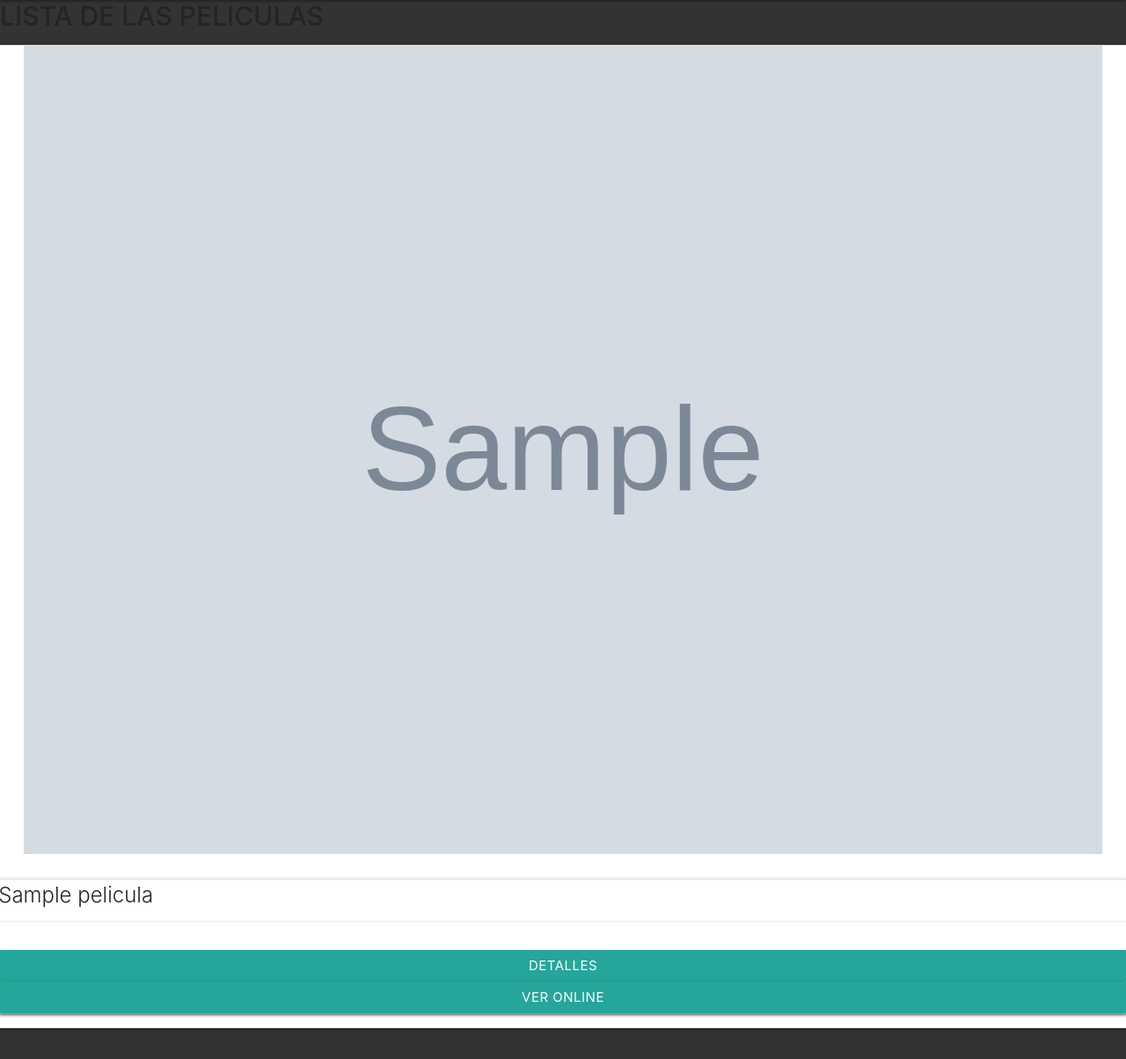
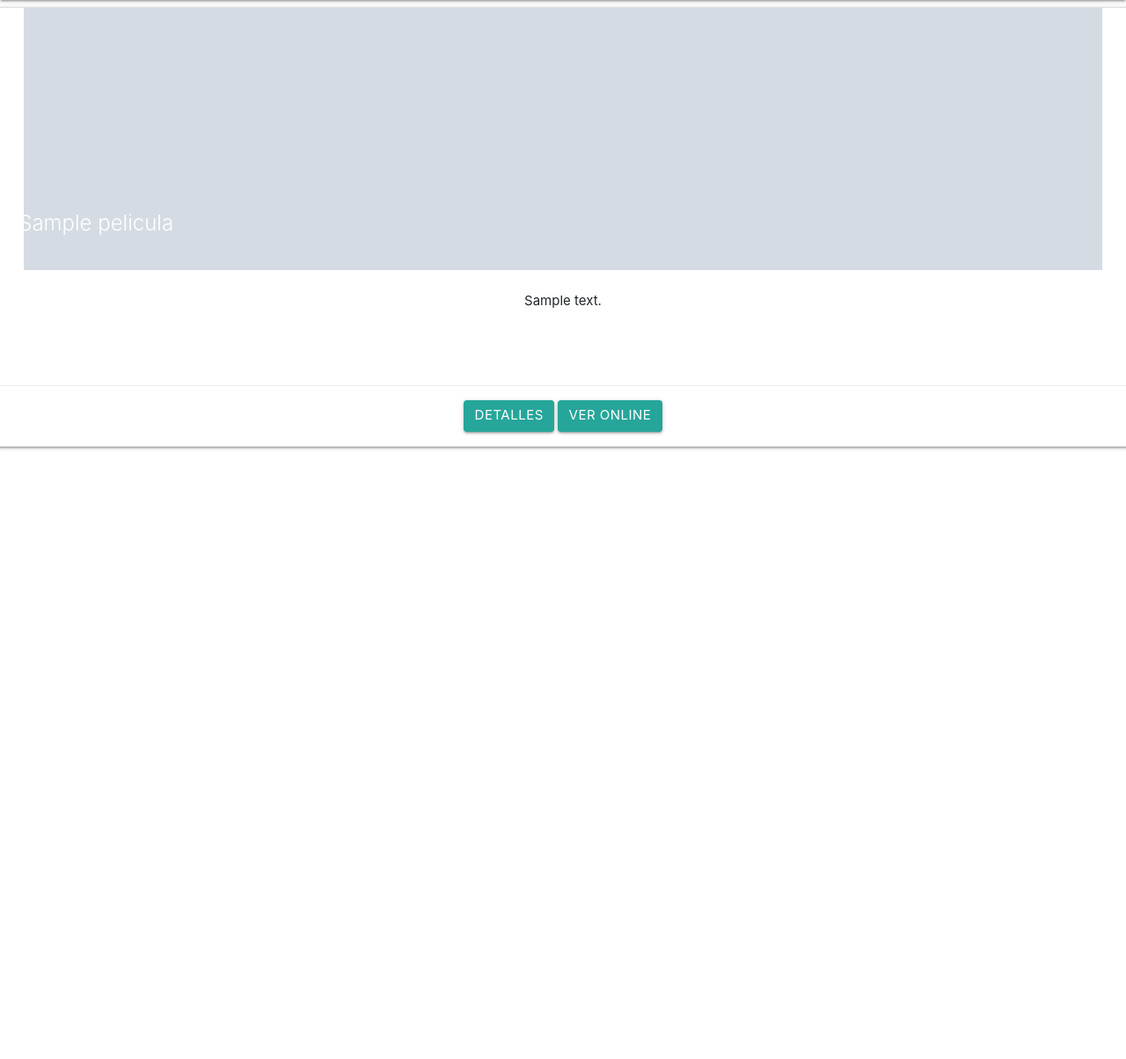
Before and after one commit to dpepe20/Linkpelis, a Django app: page /lista_peliculas/ in a window 1280 px wide. Shown: the part 64-1268 px from the top of the page at 88% size. After the commit the page ends 575 px from the top, so only its background shows below. Run offline with Django 3.2, Linux system fonts and the light colour scheme; a user stored in the database is signed in; tables that the repository leaves empty hold one stand-in row (values such as "Sample post"); grey boxes marked "Sample" are stand-in pictures; some libraries are stand-ins or nearby versions.

Commit message:
Update lista_peliculas.html

```diff
--- a/templates/lista_peliculas.html
+++ b/templates/lista_peliculas.html
@@ -4,38 +4,36 @@
 	Lista peliculas
 
 {% endblock titulo %}
-
+<link rel="stylesheet" type="text/css" href="{% static 'css/lista_peliculas.css' %}">
+	<body>
 {% block contenido %}
-	<link rel="stylesheet" type="text/css" href="{% static 'css/lista_peliculas.css' %}">
-
-<body>
-
-			<h2 class="tor">LISTA DE LAS PELICULAS </h2>
-<div class="row">
+	<div class="todo">
+		<div class="row">
 	{% for p in lista %}
 
 
-    <div class="col s12 m3 x3 xl3 ">
-      <div class="card Small"style="width:100%; height:auto;">
-        <div class="card-image" style="width:100%; height:auto;">
-			<img src="/media/{{p.imagen}}" style="width:100%; height:100%;">
+    <div class="col s12 m6 l3 center-align ">
+      <div class="card large">
+        <div class="card-image">
+			<img src="/media/{{p.imagen}}">
+          <span class="card-title">{{p.nombre}}</span>
         </div>
-        <div class="card sticky-action">
-        	<span class="card-title">{{p.nombre}}</span>
-    <div class="card-action"></div>
-    <a class="waves-effect waves-light btn" href="{% url 'vista_ver_pelicula' id_peli=p.id %}"> Detalles</a>
+        <div class="card-content">
+          <p>{{p.descripcion}}</p>
+        </div>
+        <div class="card-action">
+
+          {% if user.is_staff %}
+     <a class="waves-effect waves-light btn" href="{% url 'vista_ver_pelicula' id_peli=p.id %}"> Detalles</a>
 
 	 <a class="waves-effect waves-light btn" href="{{p.Ver_online}}"  target="_blank"> VER ONLINE	</a>
-    <div class="card-reveal"></div>
-  </div>
+	{% endif %}
 
-
-
-
-	</div>
+        </div>
       </div>
-
+    </div>
   	{% endfor %}
 	</div>
-</body>
- {% endblock %}
+	</div>
+	</body>
+	 {% endblock %}
```
